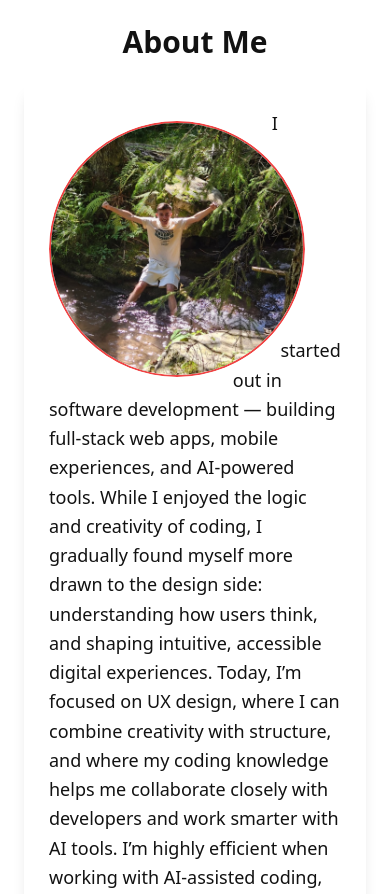
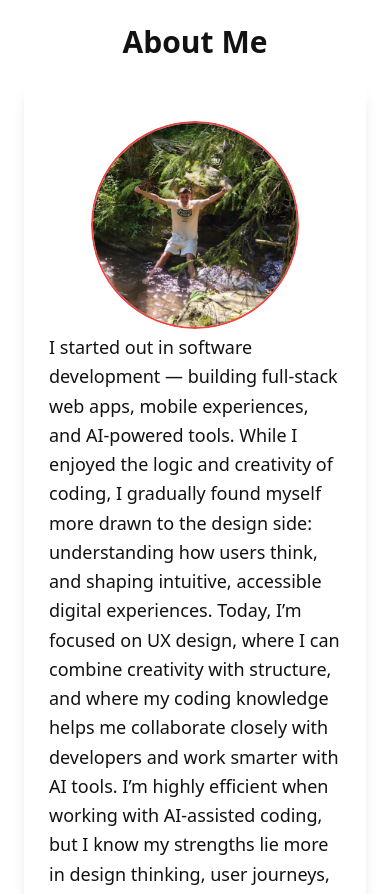
Before and after one commit to FabianC1/PortfolioWebsite, a React (Vite) app: page / in a window 390 px wide. Shown: the part 880-1774 px from the top of the page. Built offline with nearby package versions, Linux system fonts and the light colour scheme.

Commit message:
fixed about me on mobile

```diff
--- a/src/App.tsx
+++ b/src/App.tsx
@@ -514,13 +514,14 @@ function App() {
             <img
               src="/image2.jpg"
               alt="Fabian Galasel"
-              className="w-64 h-64 rounded-full border-2 border-orange dark:border-purple-500 object-cover float-left mr-6 mb-2"
+              className="w-52 h-52 md:w-64 md:h-64 rounded-full border-2 border-orange dark:border-purple-500 object-cover md:float-left md:mr-6 mb-4 mx-auto"
               style={{
                 shapeOutside: 'circle()',
                 clipPath: 'circle()',
                 transform: 'translateY(0.75rem)'
               }}
             />
+
             <p>
               I started out in software development — building full-stack web apps, mobile experiences, and AI-powered tools. While I enjoyed the logic and creativity of coding, I gradually found myself more drawn to the design side: understanding how users think, and shaping intuitive, accessible digital experiences.
               Today, I’m focused on UX design, where I can combine creativity with structure, and where my coding knowledge helps me collaborate closely with developers and work smarter with AI tools.
```
